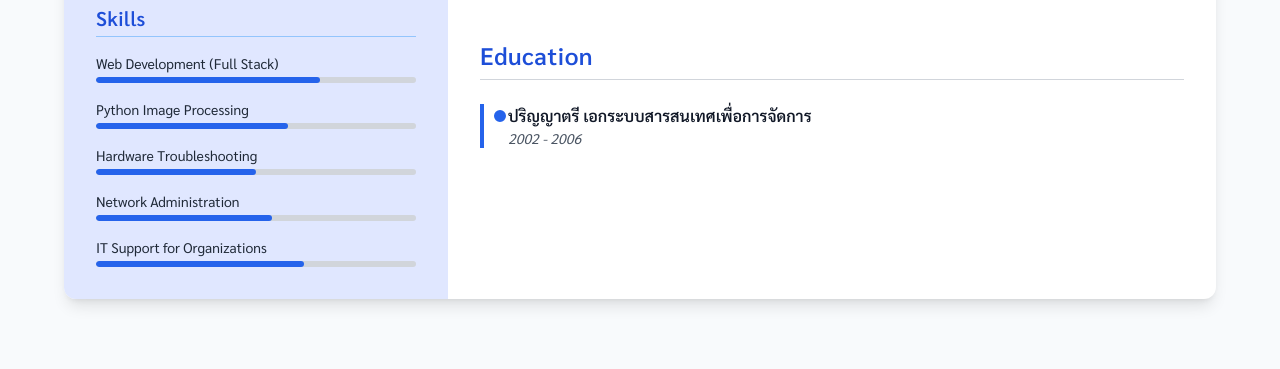
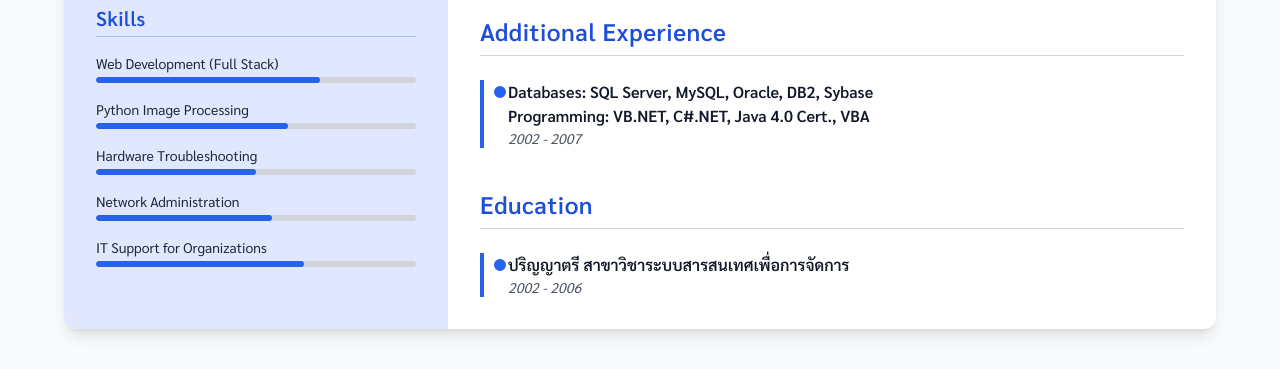
Before and after one commit to boonyadol-ksl/boonyadol-ksl.github.io, a plain HTML site: page resume/index.html in a window 1280 px wide. Shown: the part 538-907 px from the top of the page. Before the commit the page ends 877 px from the top, so only its background shows below. Drawn offline with nearby package versions, Linux system fonts and the light colour scheme.

Commit message:
Update index.html

```diff
--- a/resume/index.html
+++ b/resume/index.html
@@ -212,7 +212,6 @@
               <ul class="list-disc list-inside text-gray-700 text-sm space-y-1">
                 <li>Support ระบบไอทีในโรงงาน</li>
                 <li>แก้ไขปัญหา Hardware และ Network</li>
-                <li>ดูแลผู้ใช้งานกว่า 500 คน</li>
               </ul>
             </div>
             <div
@@ -247,7 +246,24 @@
             </div>
           </div>
         </section>
-
+<section class="fade-in">
+          <h2
+            class="text-2xl font-semibold text-blue-700 tracking-wide border-b border-gray-300 pb-2 mb-6"
+          >
+            Additional Experience
+          </h2>
+          <div class="border-l-4 border-blue-600 pl-6 relative">
+            <div
+              class="relative before:absolute before:left-[-16px] before:top-1 before:w-4 before:h-4 before:bg-blue-600 before:rounded-full before:border-2 before:border-white"
+            >
+              <h3 class="font-semibold text-gray-900">
+                Databases: SQL Server, MySQL, Oracle, DB2, Sybase <br>
+                Programming: VB.NET, C#.NET, Java 4.0 Cert., VBA
+              </h3>
+              <p class="italic text-gray-600 text-sm">2002 - 2007</p>
+            </div>
+          </div>
+        </section>
         <section class="fade-in">
           <h2
             class="text-2xl font-semibold text-blue-700 tracking-wide border-b border-gray-300 pb-2 mb-6"
@@ -259,7 +275,7 @@
               class="relative before:absolute before:left-[-16px] before:top-1 before:w-4 before:h-4 before:bg-blue-600 before:rounded-full before:border-2 before:border-white"
             >
               <h3 class="font-semibold text-gray-900">
-                ปริญญาตรี เอกระบบสารสนเทศเพื่อการจัดการ
+                ปริญญาตรี สาขาวิชาระบบสารสนเทศเพื่อการจัดการ
               </h3>
               <p class="italic text-gray-600 text-sm">2002 - 2006</p>
             </div>
```
